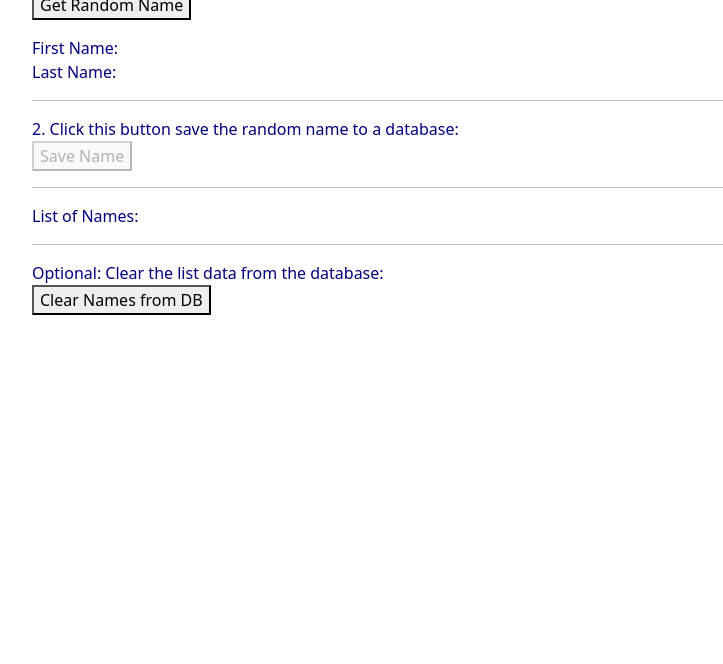
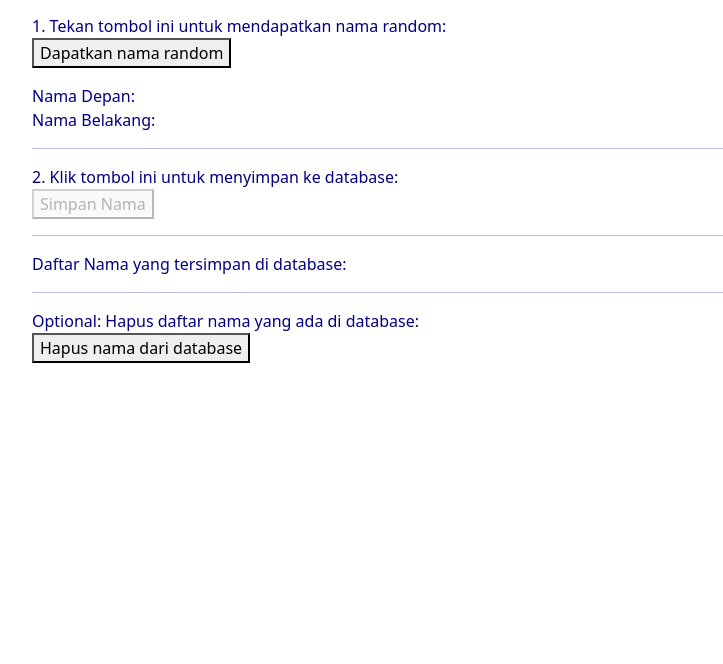
Before and after one commit to apriwardoyo/test-random-name, a website: page public/index.html in a window 1280 px wide. Shown: the part 136-800 px from the top of the page, without its empty margins (18-741 px from the left). Drawn offline with nearby package versions, Linux system fonts and the light colour scheme; no server answers.

Commit message:
Add files via upload

```diff
--- a/public/index.html
+++ b/public/index.html
@@ -14,24 +14,26 @@
 </style>
 <body onload="getNames()">
 <div id="mainDiv">
-<h1>Applikasi Generator Nama Random</h1>
+<br>
+    <h1>Applikasi Generator Nama Random</h1>
 <h2>Apri Wardoyo</h2>
-<p>1. Click this button to get a random name:<br/>
-    <button type="button" id="btnRandom"  onclick="getRandomName()">Get Random Name</button>
+<br>
+<p>1. Tekan tombol ini untuk mendapatkan nama random:<br/>
+    <button type="button" id="btnRandom"  onclick="getRandomName()">Dapatkan nama random</button>
     <br/>
 <div id="'randomName">
-    <span>First Name: </span><span id="firstName"></span>
+    <span>Nama Depan: </span><span id="firstName"></span>
     <br/>
-    <span>Last Name: </span><span id="lastName"></span>
+    <span>Nama Belakang: </span><span id="lastName"></span>
 </div>
 </p>
 <hr>
-<p>2. Click this button save the random name to a database:<br/>
-    <button id="btnSave" type="button" onclick="saveName()" disabled>Save Name</button>
+<p>2. Klik tombol ini untuk menyimpan ke database:<br/>
+    <button id="btnSave" type="button" onclick="saveName()" disabled>Simpan Nama</button>
     <div id="saveResponse"></div>
 </p>
 <hr>
-<p>List of Names:<br/>
+<p>Daftar Nama yang tersimpan di database:<br/>
     <!--
     <button type="button" onclick="getNames()">See All Names</button>
     <br/>
@@ -39,8 +41,8 @@
     <div id='namesList'></div>
 </p>
 <hr>
-<p>Optional: Clear the list data from the database:<br/>
-    <button type="button" onclick="clearNames()">Clear Names from DB</button>
+<p>Optional: Hapus daftar nama yang ada di database:<br/>
+    <button type="button" onclick="clearNames()">Hapus nama dari database</button>
 <div id="deleteResponse"></div>
 
 </p>
```
